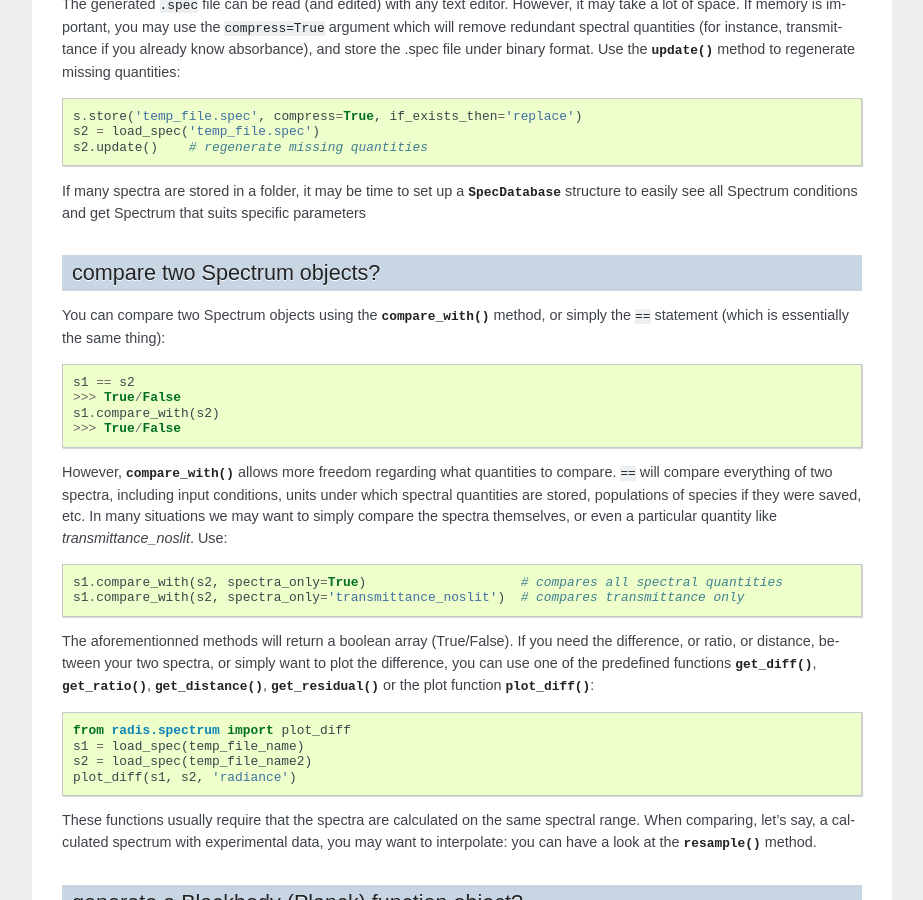
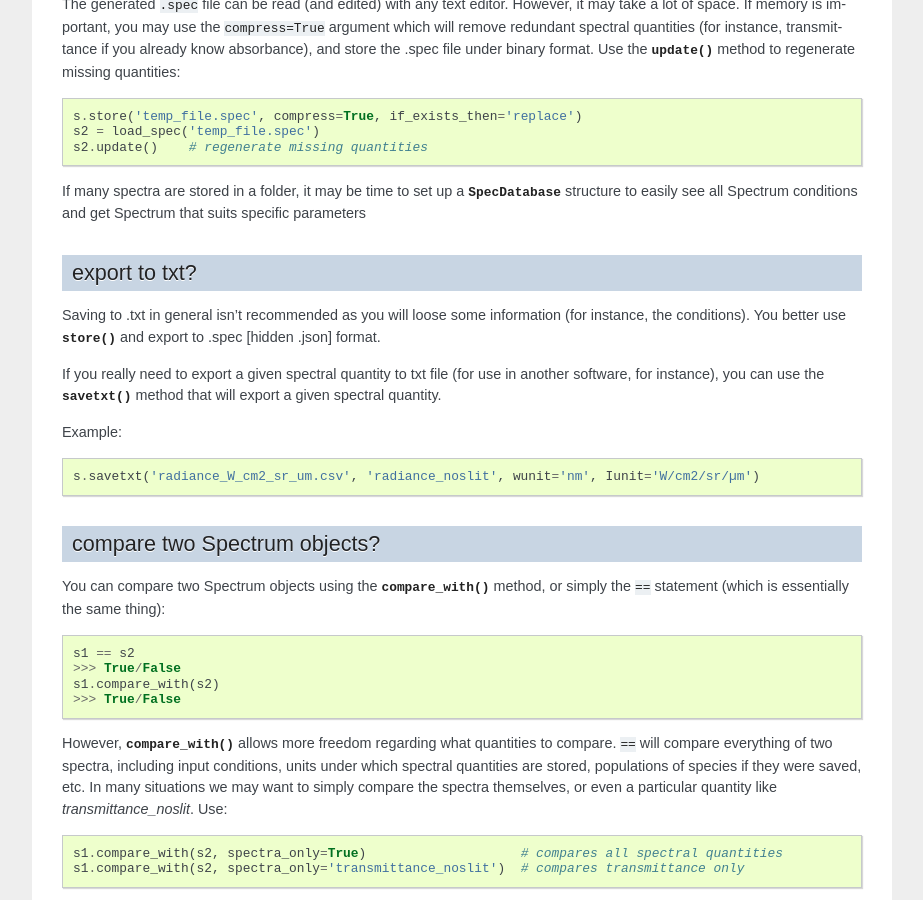
Before and after one commit to radis/radis, a Sphinx documentation site: the page built from docs/spectrum/howto.rst, in a window 1280 px wide and 900 px high, scrolled down 3543 px. Shown: the whole window, without its empty margins (198-1121 px from the left). Built offline with Sphinx 7.4.7, drawn with Linux system fonts in a browser that asks for light colours.

Commit message:
add doc on Spectrum.savetxt method

```diff
--- a/docs/spectrum/howto.rst
+++ b/docs/spectrum/howto.rst
@@ -222,6 +222,22 @@ If many spectra are stored in a folder, it may be time to set up a
 Spectrum conditions and get Spectrum that suits specific parameters
 
 
+export to txt?
+--------------
+
+Saving to .txt in general isn't recommended as you will loose some information (for instance,
+the conditions). You better use :meth:`~radis.spectrum.spectrum.Spectrum.store` and export
+to .spec [hidden .json] format.
+
+If you really need to export a given spectral quantity to txt file (for use in another software,
+for instance), you can use the :meth:`~radis.spectrum.spectrum.Spectrum.savetxt` method that
+will export a given spectral quantity.
+
+Example::
+
+    s.savetxt('radiance_W_cm2_sr_um.csv', 'radiance_noslit', wunit='nm', Iunit='W/cm2/sr/µm')
+
+
 compare two Spectrum objects?
 -----------------------------
 
```
Also changed, not shown: 1 other file.
